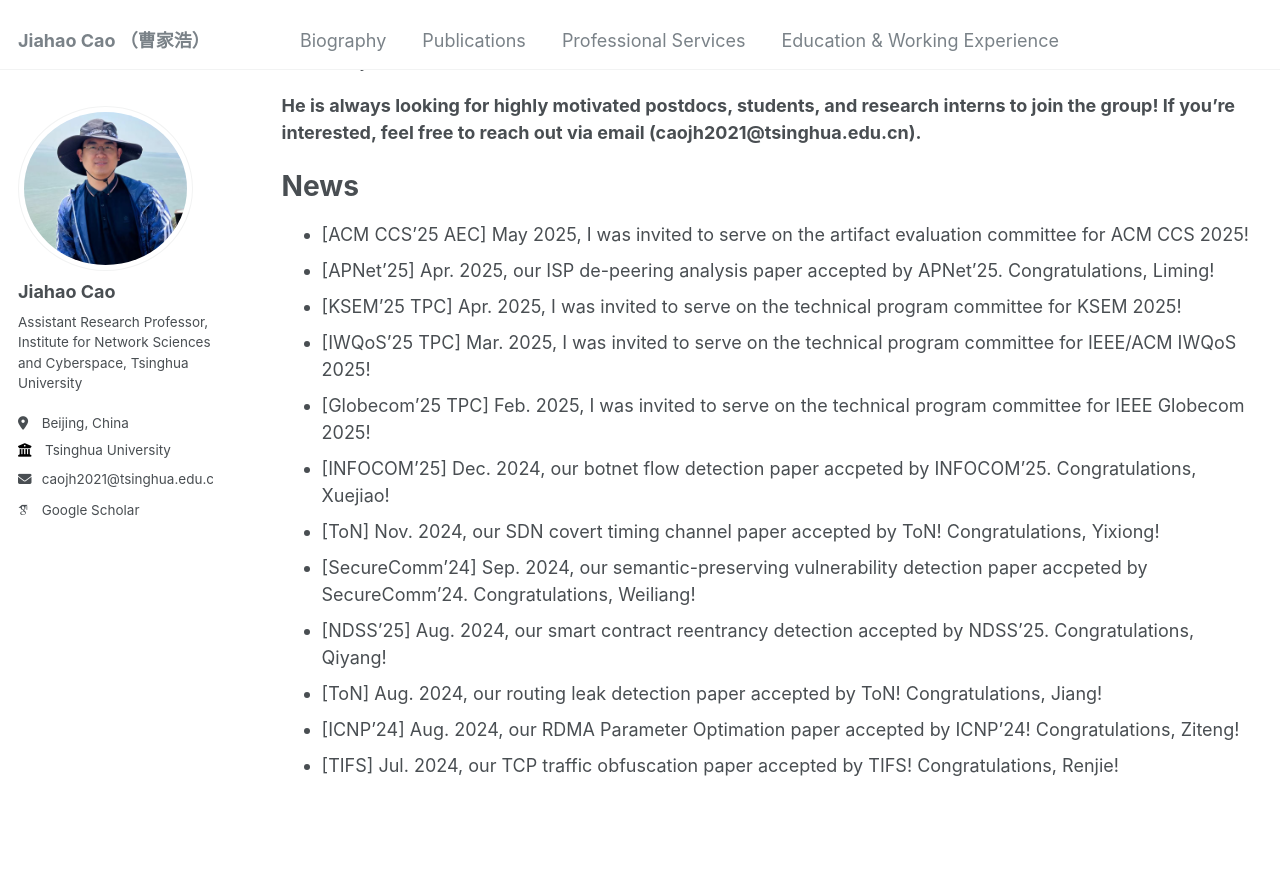
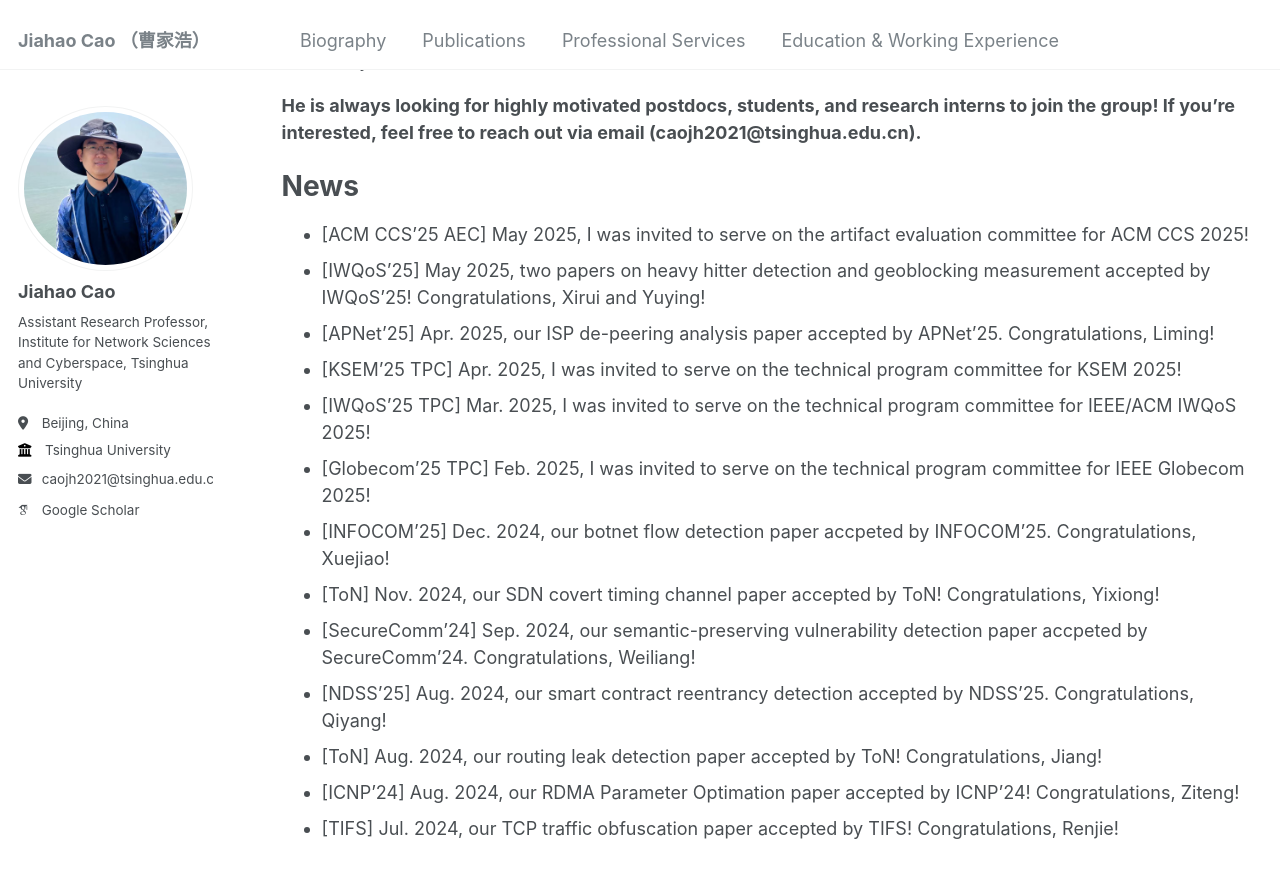
Before and after one commit to caojh15/caojh15.github.io, a Jekyll site: the page built from _pages/about.md, in a window 1280 px wide and 900 px high, scrolled down 643 px. Shown: the top 878 px of the window. Built offline with Jekyll 4.4.1, drawn with Linux system fonts in a browser that asks for light colours; some web fonts are replaced.

Commit message:
Update about.md

```diff
--- a/_pages/about.md
+++ b/_pages/about.md
@@ -21,6 +21,7 @@ His current interests mainly focus on the following domains:
 
 # News
 - [ACM CCS'25 AEC] May 2025, I was invited to serve on the artifact evaluation committee for ACM CCS 2025!
+- [IWQoS'25] May 2025, two papers on heavy hitter detection and geoblocking measurement accepted by IWQoS'25! Congratulations, Xirui and Yuying!
 - [APNet'25] Apr. 2025, our ISP de-peering analysis paper accepted by APNet'25. Congratulations, Liming!
 - [KSEM'25 TPC] Apr. 2025, I was invited to serve on the technical program committee for KSEM 2025!
 - [IWQoS'25 TPC] Mar. 2025, I was invited to serve on the technical program committee for IEEE/ACM IWQoS 2025!
```
